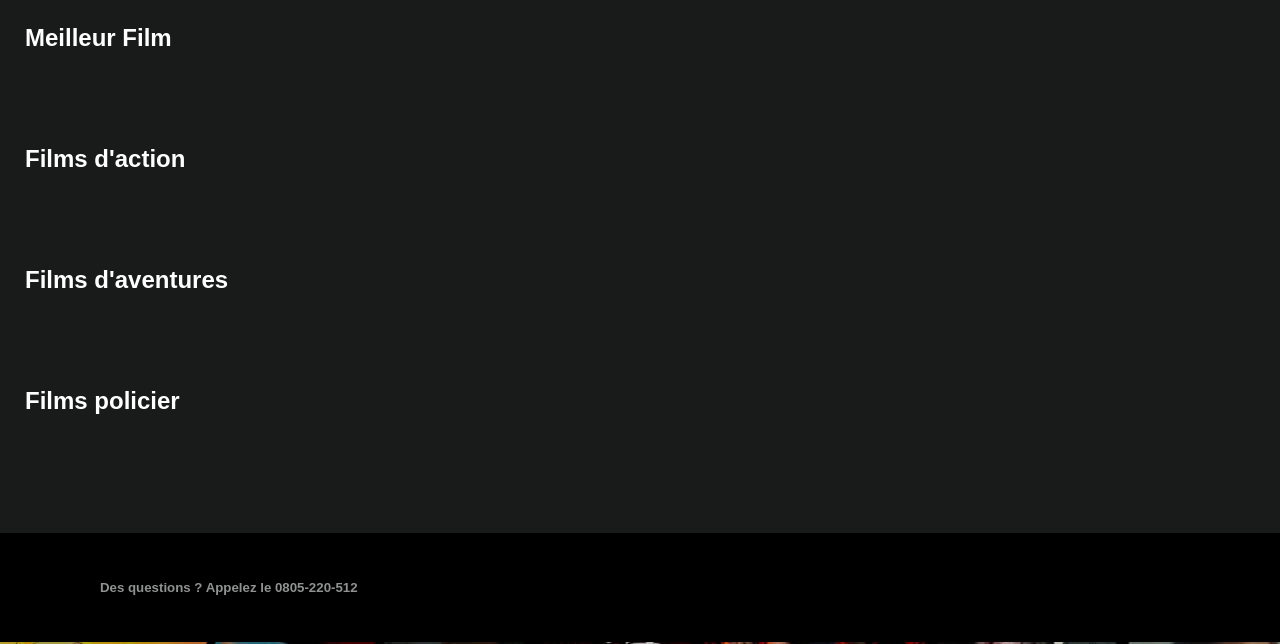
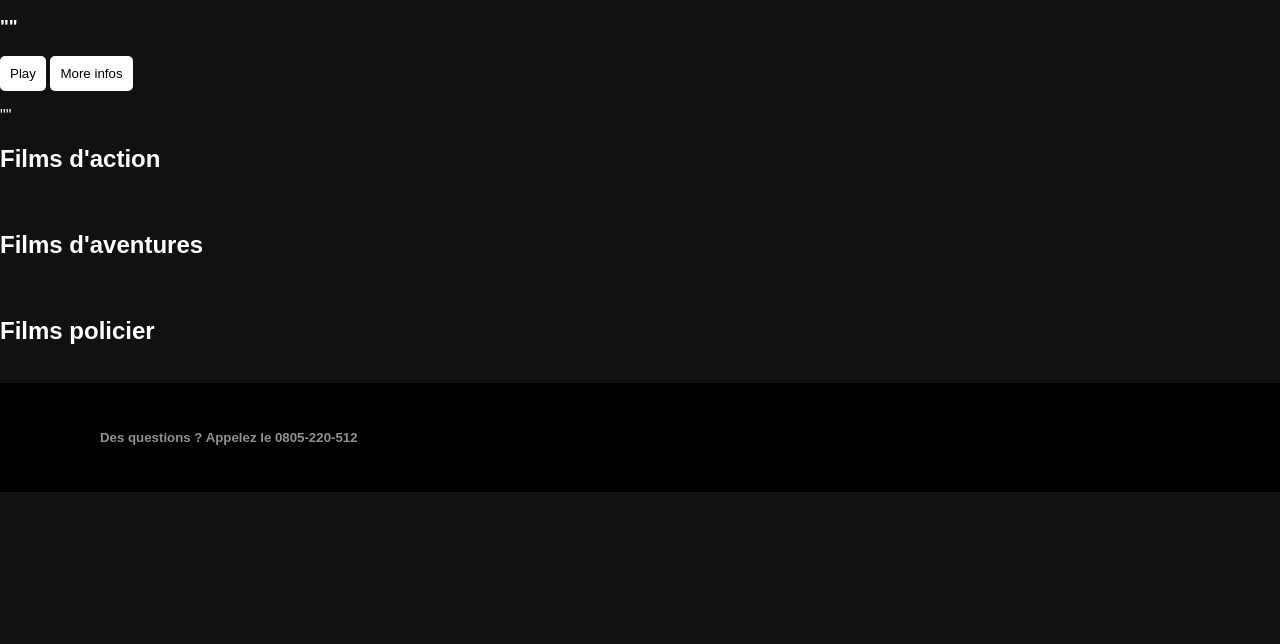
Before and after one commit to NicolasPython2022/OC_Projet6, a plain HTML site: page index.html in a window 1280 px wide. Shown: the part 156-800 px from the top of the page. Drawn offline with Linux system fonts and the light colour scheme.

Commit message:
Modif script

```diff
--- a/css/style.css
+++ b/css/style.css
@@ -1,8 +1,18 @@
 body{
-    background-image : url("./img/netflix.png");
+    background-color: #111111;
+    color: white;
+    background-image : url("");
     padding: 0;
     margin: 0;  /* Supprime les marges */
     font-family: Arial, Arial, Helvetica, sans-serif /* Modifie la police d'ecriture (sans-serif pour la notifier par default)*/
+}
+button {
+    background-color: white;
+    border: none;
+    border-radius: 5px;
+    cursor: pointer;
+    padding: 10px;
+    transition: all 0.2s;
 }
 /*----------------------Debut de la barre de Navigation--------------------------------------------------*/
 nav{
@@ -85,6 +95,3 @@ footer{
     color: #909191;
 }
 /*----------------------Fin du footer------------------------------------------------------------------*/
-#action{
-    appel de l'id
-}
--- a/index.html
+++ b/index.html
@@ -28,17 +28,28 @@
     </nav>
     <!--Fin de la barre de Navigation-->
 
-    <!--FILMS-->
-    <section class="films">
+ <!--------------------------------------------------------------------------------------------------------------------------->
+    <!--MOVIES-->
+    <section class="movies">
 
-        <!--Meilleur film-->
-        <section class="section top">   <!--Cette class comprend deux class en elle-meme, d'ou l'espace entre les deux appelation-->
-            <h2>Meilleur Film</h2>
-            <div class="list">    <!--Div contenant l'image-->
-                <a href=""><img src="http://" alt=""></a>
+        <!--Best Movie-->
+        <section class="best" id="best-movie">
+            <div class="best-cover" id="top0">
+                <img src="" alt="movie cover">
+            </div>
+            <div class="best-movie">
+                <h1 class="best-movie-title" id="top-title">""</h1>
+            </div>
+            <div class="buttons">
+                <button class="button"><i class="play"></i>Play</button>
+                <button class="button" aria-label="open modal">More infos</button>
+            </div>
+            <div class="best-movie-description">
+                <p class="best-desc" id="top-desc">""</p>
             </div>
         </section>
         <!--Fin du Meilleur film-->
+<!--------------------------------------------------------------------------------------------------------------------------->
 
         <!--Films action-->
         <section class="section" id="action">   <!--Cette class comprend deux class en elle-meme, d'ou l'espace entre les deux appelation-->
@@ -85,6 +96,8 @@
         </section>
         <!--Fin des films policier-->
     </section>
+
+    <script src="script.js"></script>
     <!--Fin des FILMS-->
 
     <footer>
--- a/script.js
+++ b/script.js
@@ -8,7 +8,7 @@ function fetchBestMovie() {
     let bestImg = document.getElementByClassName('best-cover')[0].getElementByTagName('img')[0];
     let bestDescription = document.getElementByClassName('button')[1];
 
-    fetch(mainUrl + "?sort_by = imdb_score")
+    fetch(mainUrl)
         .then(res => {
             console.log(res);
 
```
